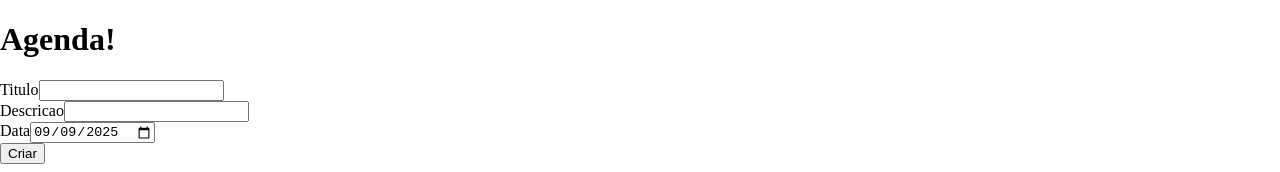
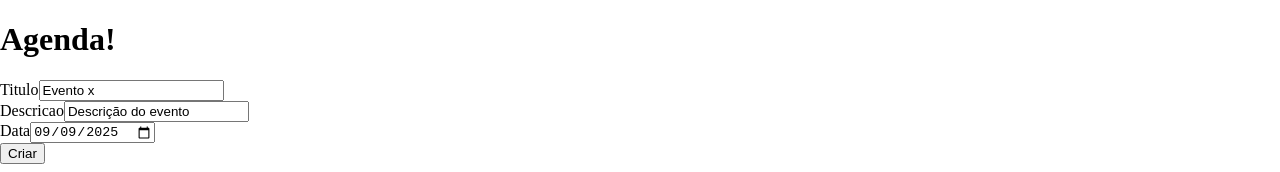
Before and after one commit to andre01-dev/Agenda-INSF25, a React (Vite) app in the folder frontend/: page /Cadastrar in a window 1280 px wide. Shown: the top 172 px of the page. Built offline with nearby package versions, Linux system fonts and the light colour scheme.

Commit message:
pequenas mudanças

```diff
--- a/frontend/src/pages/cadastrarAgenda.jsx
+++ b/frontend/src/pages/cadastrarAgenda.jsx
@@ -3,8 +3,8 @@ import api from '../api.js'
 import './cadastrarAgenda.scss'
 
 export default function Cadastrar() {
-  const [titulo, setTitulo] = useState('')
-  const [descricao, setDescricao] = useState('')
+  const [titulo, setTitulo] = useState('Evento x')
+  const [descricao, setDescricao] = useState('Descrição do evento ')
 
   const hoje = new Date().toISOString().split("T")[0];
   const [data, setData] = useState(hoje)
```
